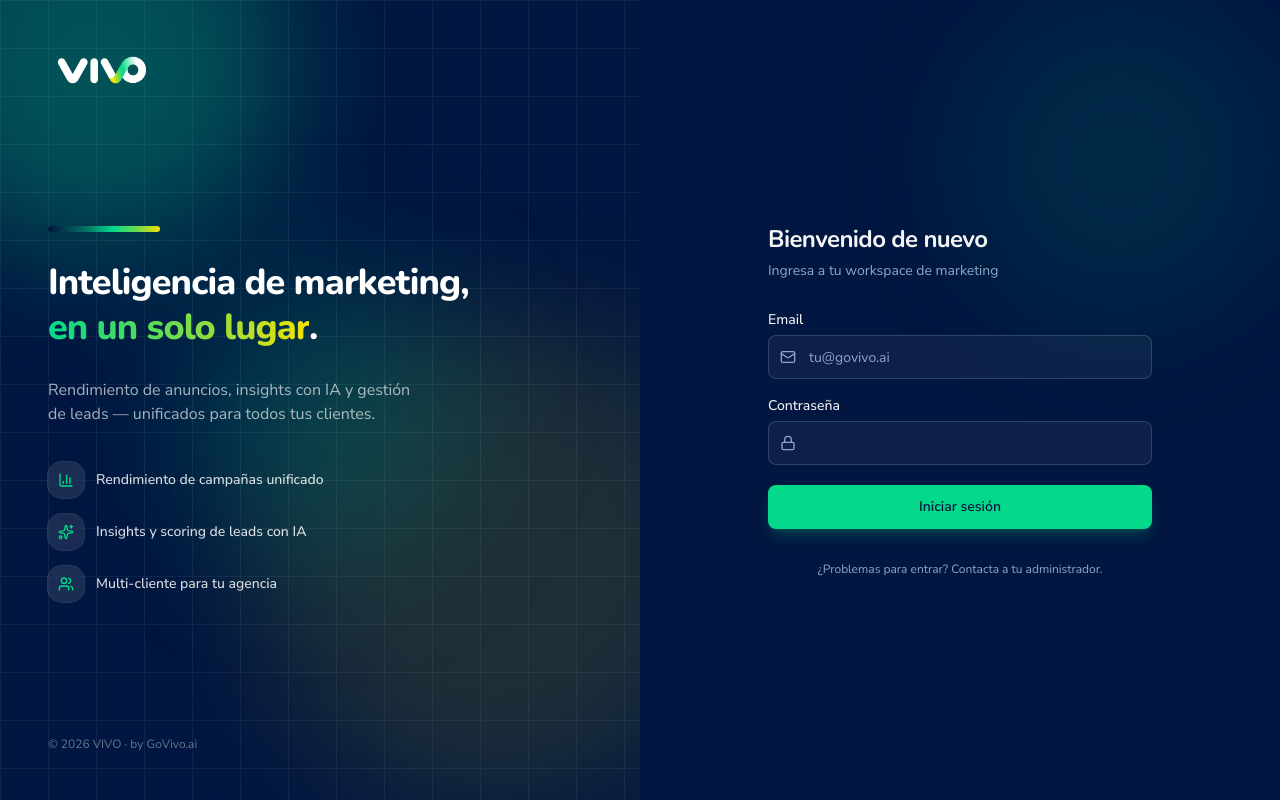
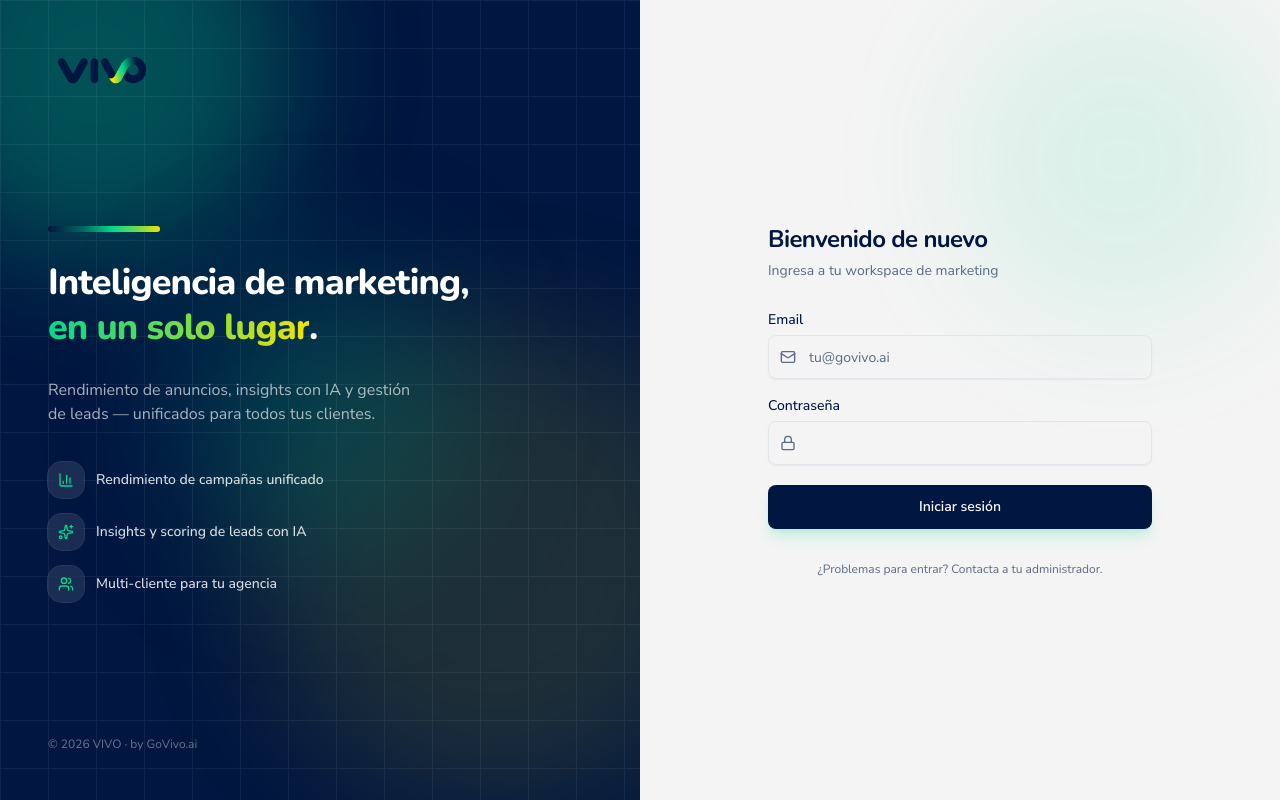
Before and after one commit to GoVivo-ai/Marketing_saas, a Next.js app: page /login in a window 1280 px wide. Built offline with nearby package versions, Linux system fonts and the light colour scheme; no server answers.

Commit message:
Theme: default to light — #f4f4f4 canvas, navy as accent
The dark class was hardcoded on <html>, so every screen rendered the
saturated navy theme. The existing light tokens already use the brand
gray #f4f4f4 as background with white cards.

```diff
--- a/src/app/layout.tsx
+++ b/src/app/layout.tsx
@@ -29,10 +29,13 @@
 }: Readonly<{
   children: React.ReactNode;
 }>) {
+  // Light theme by default: neutral #f4f4f4 canvas with white cards, navy as
+  // an accent — the navy-on-everything dark theme reads oversaturated. Add the
+  // `dark` class back to <html> to force the dark look.
   return (
     <html
       lang="en"
-      className={`${nunito.variable} ${nunitoSans.variable} dark h-full antialiased`}
+      className={`${nunito.variable} ${nunitoSans.variable} h-full antialiased`}
     >
       <head>
         {/*
```
